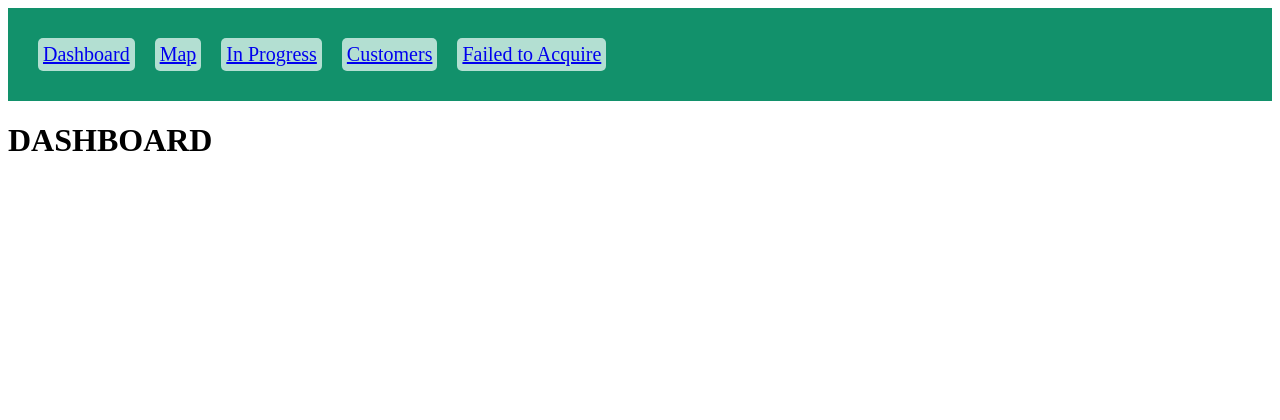
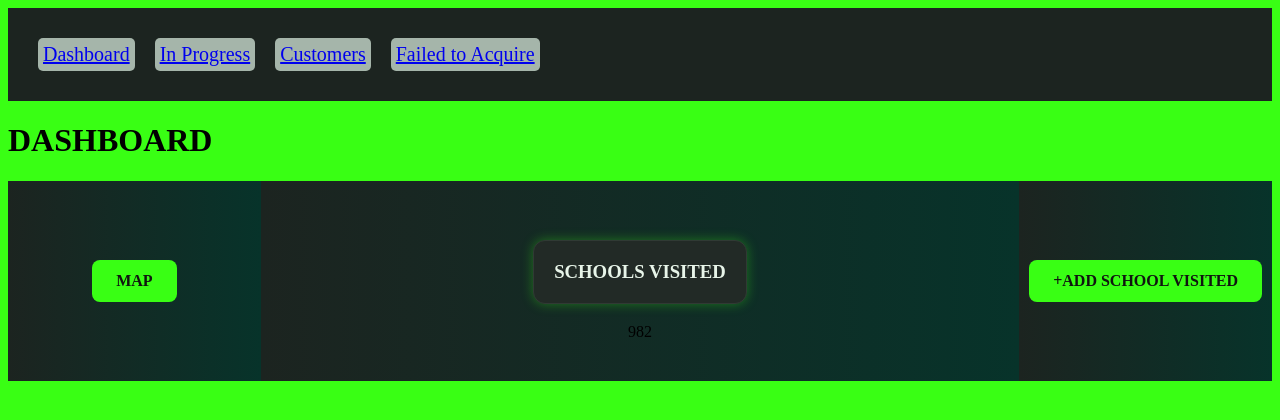
Before and after one commit to deogratiusmkoba5002-lgtm/drdemic-acquisition-tracker, a Flask app: page / in a window 1280 px wide. Shown: the top 420 px of the page. Run offline with Flask 3, Linux system fonts and the light colour scheme.

Commit message:
put the endpoint for recording visits and its UI

```diff
--- a/app.py
+++ b/app.py
@@ -16,6 +16,8 @@ def create_app():
 
   app.config["SQLALCHEMY_DATABASE_URI"] = os.environ["DATABASE_URL"]
   app.config["SECRET_KEY"] = os.environ["SECRET_KEY"]
+  app.config["VISIT_MAX_DISTANCE_M"] = 100
+  app.config["VISIT_MAX_GPS_ACCURACY_M"] = 50
 
   db.init_app(app)
   migrate.init_app(app, db)
--- a/routes/pages.py
+++ b/routes/pages.py
@@ -1,4 +1,5 @@
 from flask import Blueprint, render_template
+from statuses import STATUSES
 
 bp = Blueprint("pages", __name__)
 
@@ -22,19 +23,12 @@ def render_customers_page():
 def render_lost_page():
   return render_template("lost.html")
 
+@bp.route("/visits/new")
+def render_visit_form_page():
+#  return render_template("visit_form.html", statuses=STATUSES)
+   return render_template("visit_form.html", statuses=STATUSES)
 
 # routes/pages.py
-
-# STEP 1: import Blueprint and render_template from flask
-
-# STEP 2: bp = Blueprint("pages", __name__)   (no url_prefix, these are real pages)
-
-# STEP 3: one function per page, each returning render_template("<file>.html")
-#   "/"             -> function dashboard()    -> dashboard.html
-#   "/map"          -> function map_page()     -> map.html
-#   "/in-progress"  -> function in_progress()  -> in_progress.html
-#   "/customers"    -> function customers()    -> customers.html
-#   "/lost"         -> function lost()         -> lost.html
-#   (the function names matter: url_for("pages.dashboard") uses them)
-
-# STEP 4: register this blueprint in create_app(), like schools_bp
+# STEP 1: add a route "/visits/new" -> function render_visit_form_page()
+# STEP 2: import STATUSES from statuses.py and pass it:
+#         render_template("visit_form.html", statuses=STATUSES)
--- a/static/css/style.css
+++ b/static/css/style.css
@@ -1,12 +1,33 @@
 :root {
-  --primary: #12916b;
-  --on-primary: #ffffff; /* Essential for text/icon readability on the nav background */
-  --text-muted: #b3dfd2; /* A soft, low-contrast mint for hover states or secondary nav items */
+    /* Primary colours */
+    --primary: #39FF14;
+    --secondary: #00E676;
+
+    /* Backgrounds */
+    --background: #151A18;
+    --dash: #1C2420;
+    --card: #222A26;
+    --surface: #303A34;
+
+    /* Text */
+    --on-primary: #101510;
+    --text-main: #E8F5E9;
+    --text-muted: #A5B5AA;
+
+    /* Accents */
+    --accent: #00E5FF;
+    --warning: #FFC857;
+    --danger: #FF5252;
+
+    /* Effects */
+    --glow: 0 0 12px rgba(57, 255, 20, 0.35);
 }
 
+body {
+  background: var(--primary);
+}
 nav {
-  background-color: var(--primary);
-  color: var(--on-primary);
+  background: var(--dash);
 }
 nav ul {
   display: flex;
@@ -21,4 +42,65 @@ nav li {
   background-color: var(--text-muted);
   padding: 5px;
   border-radius: 5px;
+  color: var(--on-primary);
 }
+
+#dash-items {
+  display: grid;
+  grid-template-columns: 1fr 3fr 1fr;
+  height: 200px;
+  background: var(--dash);
+}
+
+#dash-items > div {
+  display: flex;
+  justify-content: center;
+  align-items: center;
+}
+
+.dash-item {
+  background: linear-gradient(to right, var(--dash), #07332a);
+}
+
+.map-icon {
+  display: flex;
+  align-items: center;
+  justify-content: center;
+}
+.btn {
+  align-items: center;
+  background: var(--primary);
+  color: var(--on-primary);
+  padding: 12px 24px;
+  border-radius: 8px;
+  text-decoration: none;
+  font-weight: bold;
+  transition: 0.3s;
+}
+
+.btn:hover {
+  background: var(--secondary);
+  box-shadow: var(--glow);
+}
+.sch-visits-block {
+  display: flex;
+  flex-direction: column;
+  justify-content: center;
+  align-items: center;
+}
+.sch-visits-block h3 {
+  text-align: center;
+  background: var(--card);
+  color: var(--text-main);
+  border: 1px solid var(--surface);
+  border-radius: 12px;
+  padding: 20px;
+  box-shadow: var(--glow);
+}
+.number-sch {
+  text-align: center;
+}
+
+.add-sch {
+  align-items: center;
+}
--- /dev/null
+++ b/statuses.py
@@ -0,0 +1,5 @@
+STATUSES = [
+  "contact_established", "initial_visit_completed",
+  "demonstration_completed", "follow_up_required",
+  "considering_adoption", "onboarding_in_progress"
+]
--- a/templates/base.html
+++ b/templates/base.html
@@ -5,13 +5,13 @@
   <meta name="viewport" content="width=device-width, initial-scale=1.0">
   {% block head %}{%  endblock %}
   <title>{% block title %}DrDemic Tracker{% endblock %}</title>
-  <link rel="stylesheet" href="static/css/style.css">
+  <link rel="stylesheet" href="{{ url_for('static', filename='css/style.css') }}">
 </head>
 <body>
   <nav>
     <ul>
       <li><a href="{{ url_for('pages.render_dashboard') }}">Dashboard</a></li>
-      <li><a href="{{ url_for('pages.render_map_page') }}">Map</a></li>
+      <!--<li><a href="{{ url_for('pages.render_map_page') }}">Map</a></li> -->
       <li><a href="{{ url_for('pages.render_in_progress_page') }}">In Progress</a></li>
       <li><a href="{{ url_for('pages.render_customers_page') }}">Customers</a></li>
       <li><a href="{{ url_for('pages.render_lost_page') }}">Failed to Acquire</a></li>
--- a/templates/dashboard.html
+++ b/templates/dashboard.html
@@ -2,4 +2,16 @@
    {% block title %}Dashboard{% endblock %}
    {% block content %}
      <h1>DASHBOARD</h1>
+     <div id="dash-items">
+      <div class="map-icon dash-item">
+        <a href="{{ url_for('pages.render_map_page') }}" class="dash-map-btn btn">MAP</a>
+      </div>
+      <div class="sch-visits-block dash-item">
+        <h3>SCHOOLS VISITED</h3>
+        <div class="number-sch">982</div>
+      </div>
+      <div class="add-sch dash-item">
+        <a href="{{ url_for('pages.render_visit_form_page') }}" class="add-sch-btn btn">+ADD SCHOOL VISITED</a>
+      </div>
+     </div>
    {% endblock %}
```
Also changed, not shown: migrations/versions/efe0cf53fe58_add_current_system_to_schools.py (added, +38 -0 lines), routes/visits.py (added, +154 -0 lines), templates/visit_form.html (added, +117 -0 lines).
